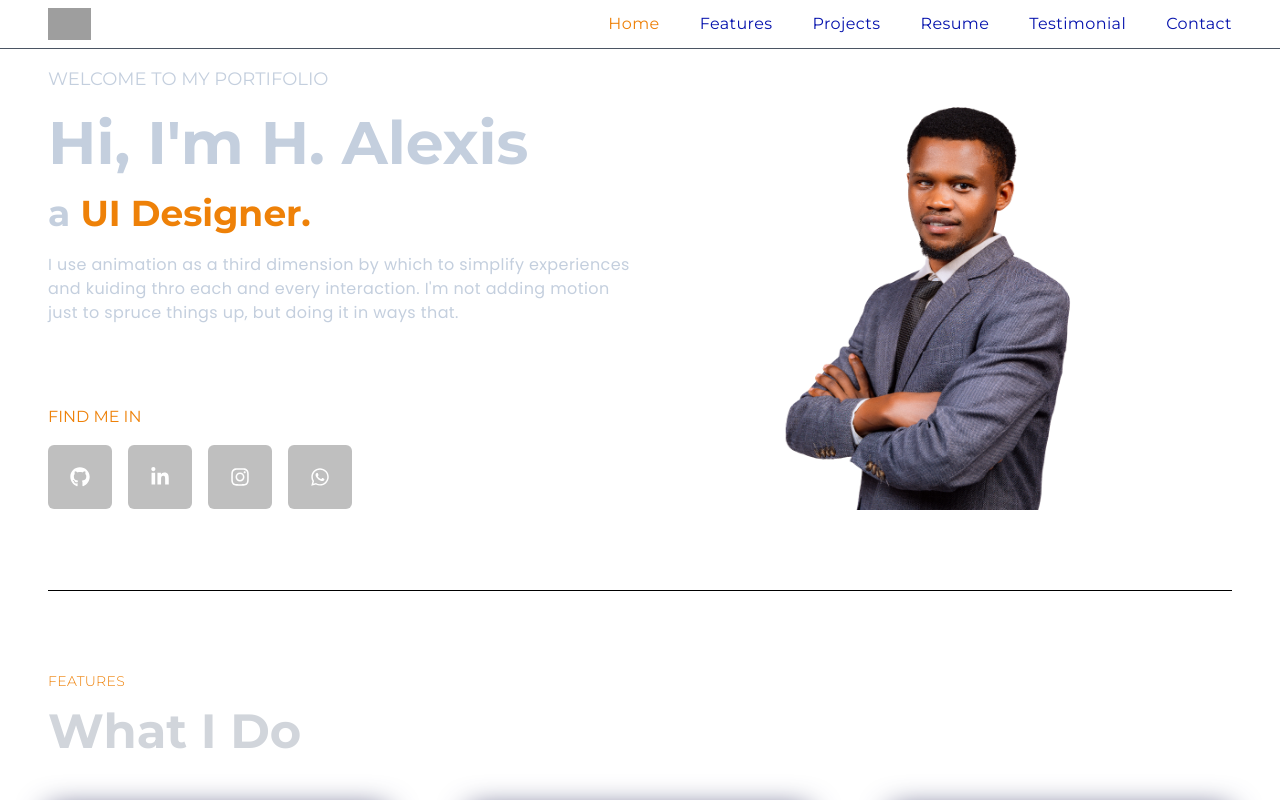
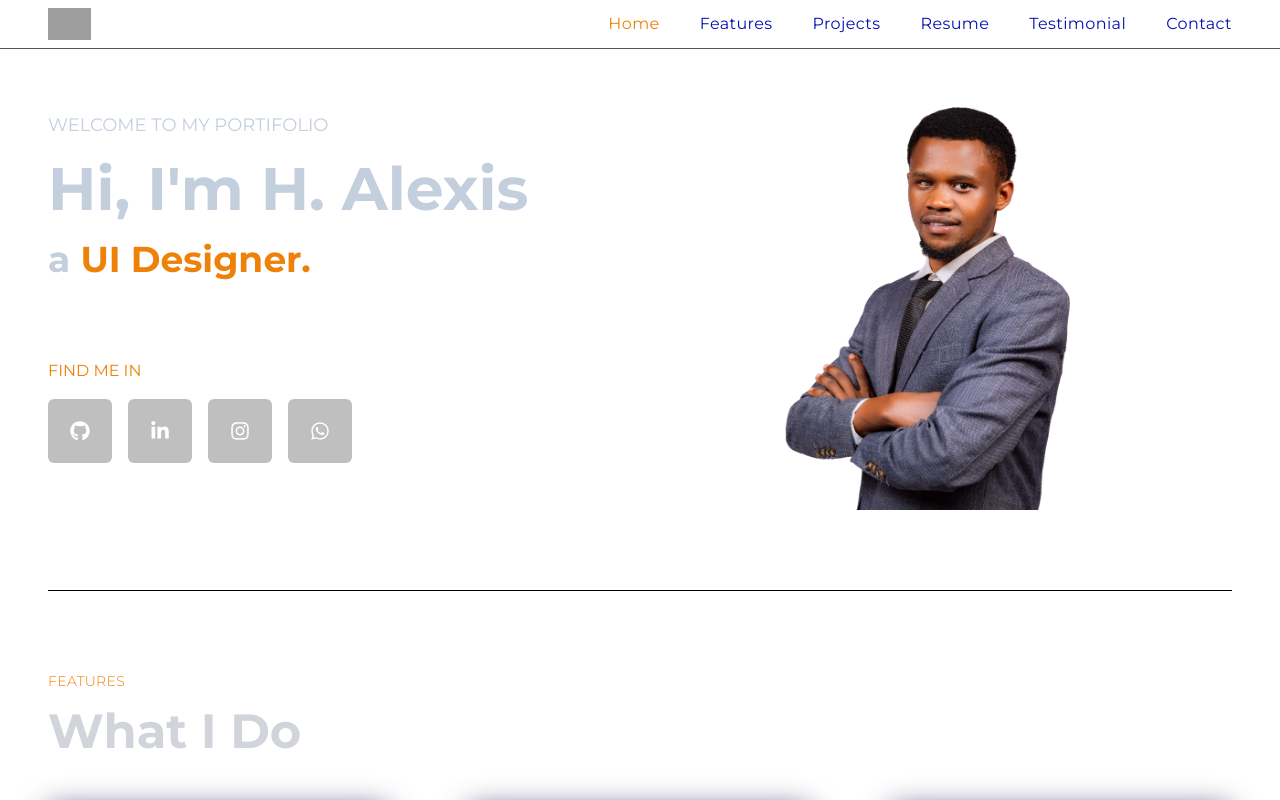
Before and after one commit to NP-SON-250/React_Portfolio, a React (Create React App) app: page / in a window 1280 px wide. Shown: the top 800 px of the page. Built offline with nearby package versions, Linux system fonts and the light colour scheme; grey boxes are pictures that could not be loaded.

Commit message:
Remove description

```diff
--- a/src/components/banner/LeftBanner.js
+++ b/src/components/banner/LeftBanner.js
@@ -21,11 +21,6 @@ const LeftBanner = () => {
           a <span className="text-secondary lg:text-4xl text-2xl">{text}</span>
           <Cursor cursorBlinking="false" cursorStyle="|" cursorColor="#ffff" />
         </h2>
-        <p className="text-base font-bodyFont leading-6 tracking-wide">
-          I use animation as a third dimension by which to simplify experiences
-          and kuiding thro each and every interaction. I'm not adding motion
-          just to spruce things up, but doing it in ways that.
-        </p>
       </div>
       {/* Media */}
       <Media />
```
